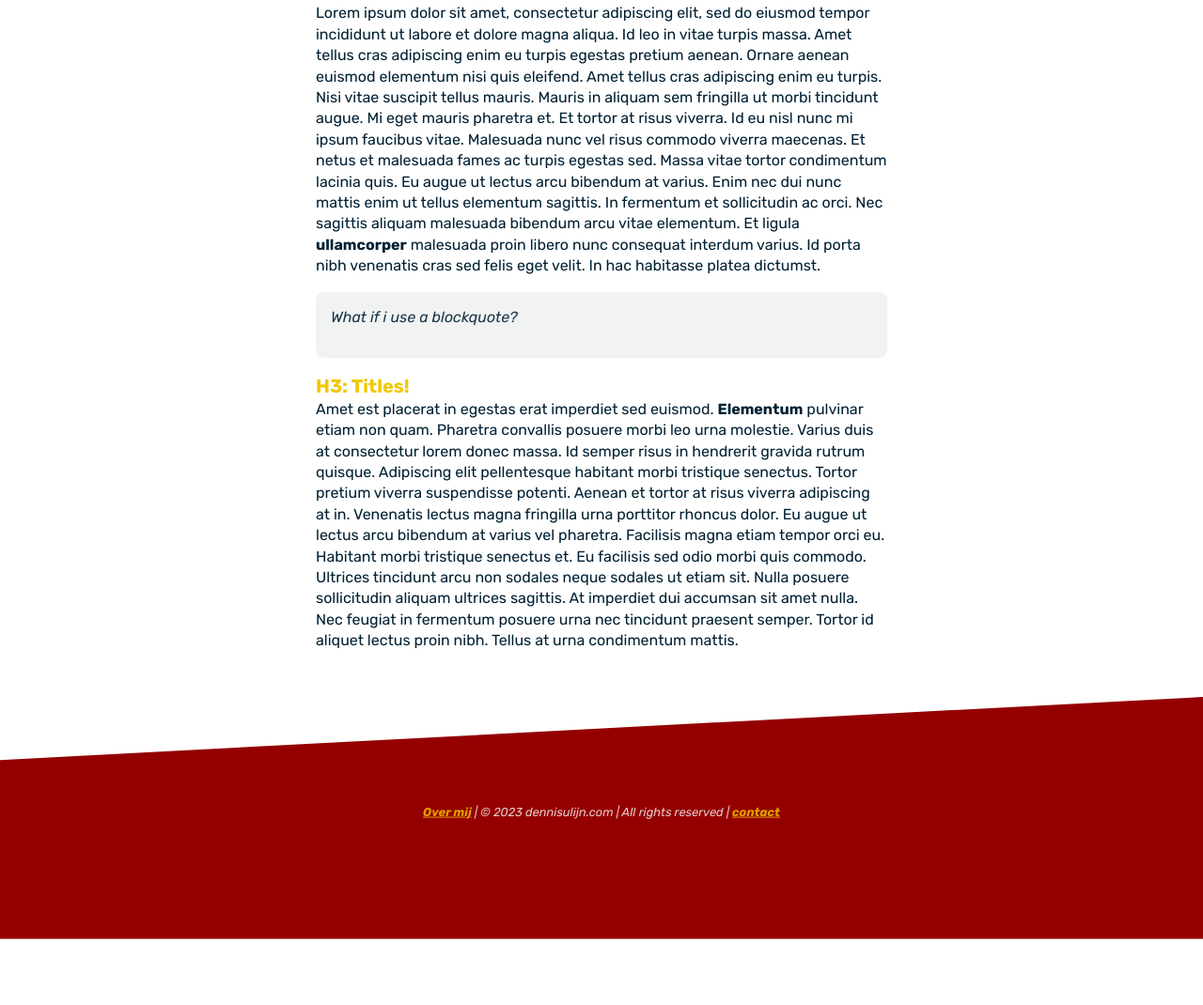
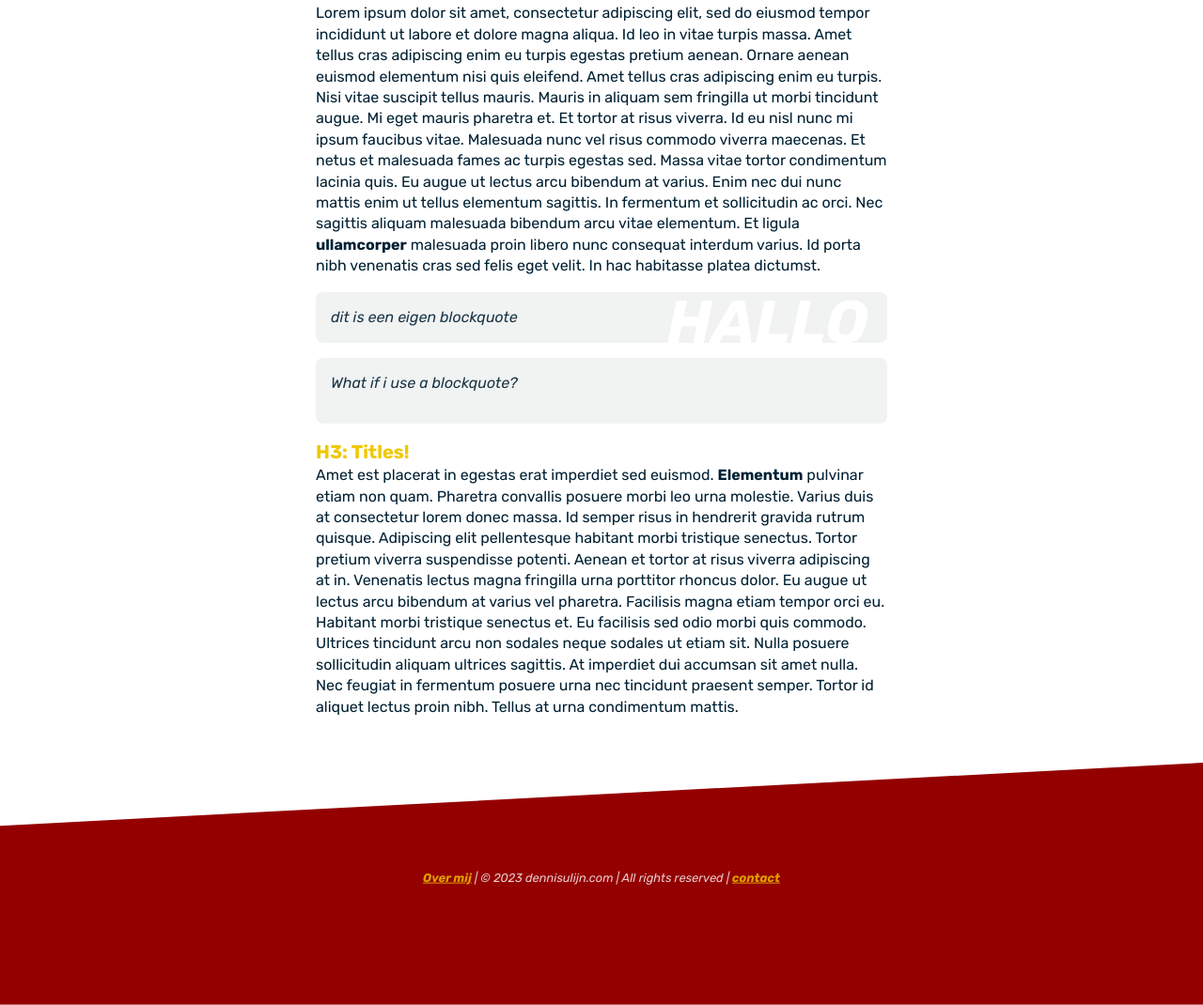
Before and after one commit to MudHolland/11ty-blog-site, an Eleventy site: page src/blog/2023-05-20-hello-world.md in a window 1280 px wide. Shown: the part 669-1739 px from the top of the page at 94% size. Before the commit the page ends 1669 px from the top, so only its background shows below. Built offline with nearby package versions, Linux system fonts and the light colour scheme; Eleventy itself is replaced by a stand-in of ours; files that its build step writes are made by us from their sources.

Commit message:
Update Blog “2023-05-20-hello-world”

```diff
--- a/src/blog/2023-05-20-hello-world.md
+++ b/src/blog/2023-05-20-hello-world.md
@@ -10,6 +10,8 @@ imageAlt: Looking at inset
 ---
 Lorem ipsum dolor sit amet, consectetur adipiscing elit, sed do eiusmod tempor incididunt ut labore et dolore magna aliqua. Id leo in vitae turpis massa. Amet tellus cras adipiscing enim eu turpis egestas pretium aenean. Ornare aenean euismod elementum nisi quis eleifend. Amet tellus cras adipiscing enim eu turpis. Nisi vitae suscipit tellus mauris. Mauris in aliquam sem fringilla ut morbi tincidunt augue. Mi eget mauris pharetra et. Et tortor at risus viverra. Id eu nisl nunc mi ipsum faucibus vitae. Malesuada nunc vel risus commodo viverra maecenas. Et netus et malesuada fames ac turpis egestas sed. Massa vitae tortor condimentum lacinia quis. Eu augue ut lectus arcu bibendum at varius. Enim nec dui nunc mattis enim ut tellus elementum sagittis. In fermentum et sollicitudin ac orci. Nec sagittis aliquam malesuada bibendum arcu vitae elementum. Et ligula **ullamcorper** malesuada proin libero nunc consequat interdum varius. Id porta nibh venenatis cras sed felis eget velit. In hac habitasse platea dictumst.
 
+<blockquote class="quote" big-text="hallo">dit is een eigen blockquote</blockquote>
+
 > W﻿hat if i use a blockquote?
 
 ### H﻿3: Titles!
```
